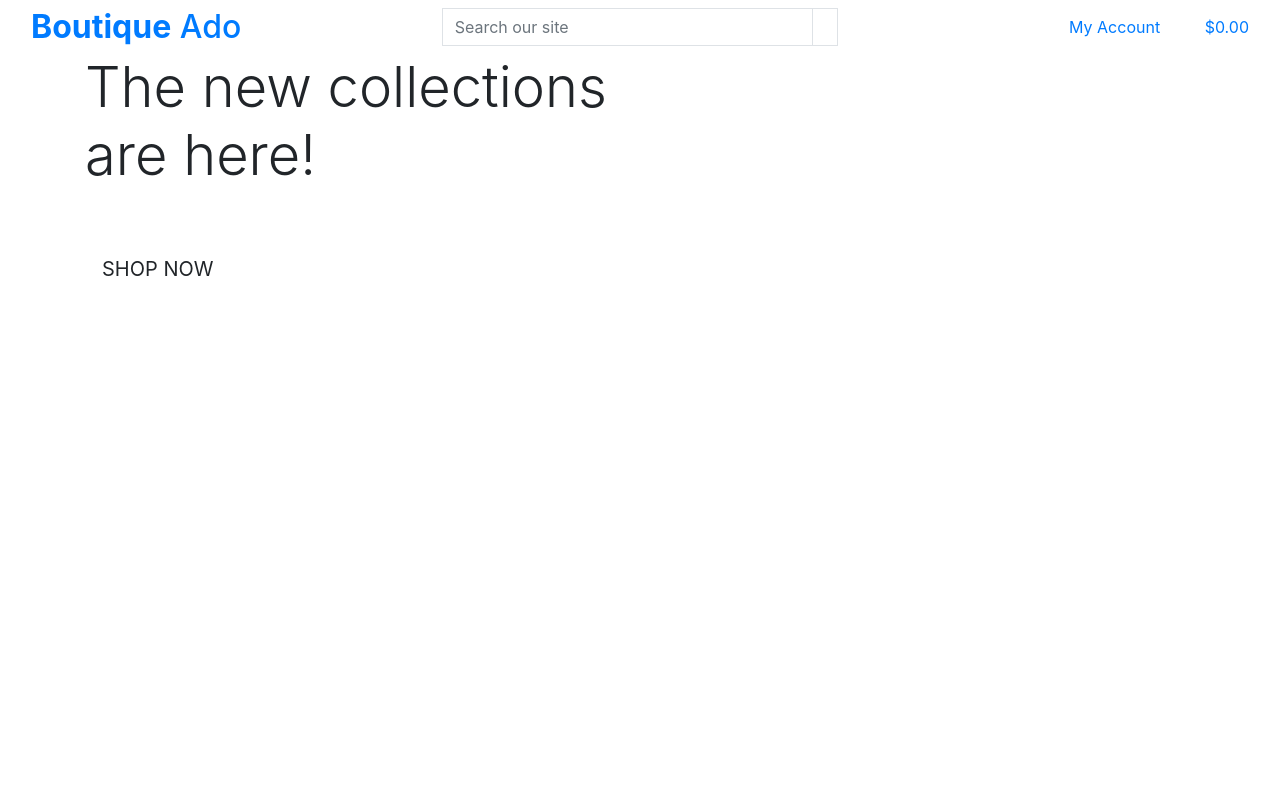
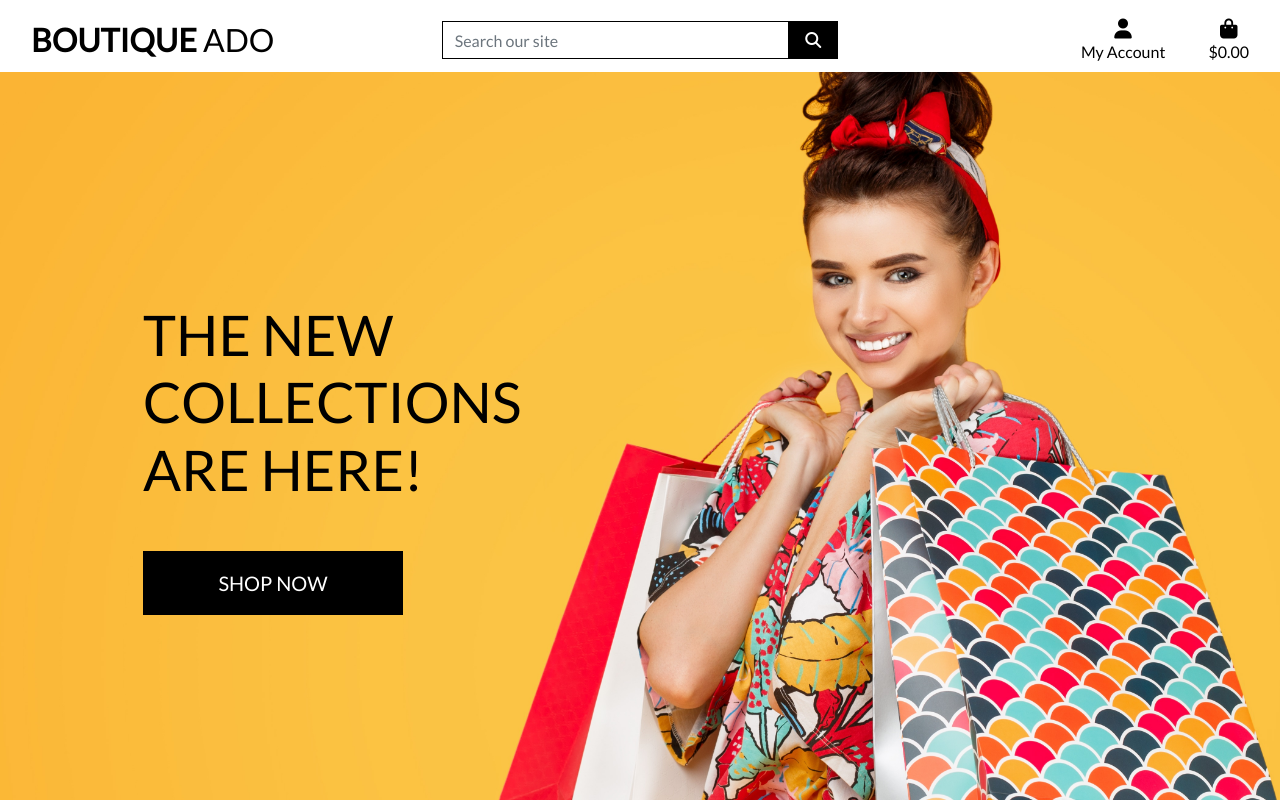
Before and after one commit to KC-7/boutique_ado, a Django app: page / in a window 1280 px wide. Run offline with Django 3.2, Linux system fonts and the light colour scheme; some libraries are stand-ins or nearby versions.

Commit message:
Complete homepage header and css

```diff
--- a/boutique_ado/settings.py
+++ b/boutique_ado/settings.py
@@ -150,6 +150,10 @@ USE_TZ = True
 # https://docs.djangoproject.com/en/3.2/howto/static-files/
 
 STATIC_URL = '/static/'
+STATICFILES_DIRS = (os.path.join(BASE_DIR, 'static'),)
+
+MEDIA_URL = '/media/'
+MEDIA_ROOT = os.path.join(BASE_DIR, 'media')
 
 # Default primary key field type
 # https://docs.djangoproject.com/en/3.2/ref/settings/#default-auto-field
--- a/boutique_ado/urls.py
+++ b/boutique_ado/urls.py
@@ -15,9 +15,11 @@ Including another URLconf
 """
 from django.contrib import admin
 from django.urls import path, include
+from django.conf import settings
+from django.conf.urls.static import static
 
 urlpatterns = [
     path('admin/', admin.site.urls),
     path('accounts/', include('allauth.urls')),
     path('', include('home.urls')),
-]
+] + static(settings.MEDIA_URL, document_root=settings.MEDIA_ROOT)
--- /dev/null
+++ b/static/css/base.css
@@ -0,0 +1,81 @@
+html {
+    height: 100%;
+}
+
+body {
+    background: url('/media/homepage_background_cropped.jpg') no-repeat center center fixed;
+    background-size: cover;
+    height: calc(100vh - 164px);
+    color: #555;
+    font-family: 'Lato';
+}
+
+/* from Bulma */
+.icon {
+    align-items: center;
+    display: inline-flex;
+    justify-content: center;
+    height: 1.5rem;
+    width: 1.5rem;
+}
+
+.logo-font {
+    text-transform: uppercase;
+}
+
+.main-logo-link {
+    width: fit-content;
+}
+
+.shop-now-button {
+    background: black;
+    color: white;
+    min-width: 260px;
+}
+
+.btn-black {
+    background: black;
+    color: white;
+}
+
+.shop-now-button:hover,
+.shop-now-button:active,
+.shop-now-button:focus,
+.btn-black:hover,
+.btn-black:active,
+.btn-black:focus {
+    background: #222;
+    color: white;
+}
+
+.text-black {
+    color: #000 !important;
+}
+
+.border-black {
+    border: 1px solid black !important;
+}
+
+/* -------------------------------- Media Queries */
+
+/* Slightly larger container on xl screens */
+@media (min-width: 1200px) {
+  .container {
+    max-width: 80%;
+  }
+}
+
+/* fixed top navbar only on medium and up */
+@media (min-width: 992px) {
+    .fixed-top-desktop-only {
+        position: fixed;
+        top: 0;
+        right: 0;
+        left: 0;
+        z-index: 1030;
+    }
+
+    .header-container {
+        padding-top: 164px;
+    }
+}
--- a/templates/base.html
+++ b/templates/base.html
@@ -18,12 +18,18 @@
     <!-- Bootstrap CSS -->
     <link rel="stylesheet" href="https://cdn.jsdelivr.net/npm/bootstrap@4.6.2/dist/css/bootstrap.min.css"
         integrity="sha384-xOolHFLEh07PJGoPkLv1IbcEPTNtaed2xpHsD9ESMhqIYd0nLMwNLD69Npy4HI+N" crossorigin="anonymous">
+    <!-- Google Fonts: Lato -->
+    <link rel="stylesheet" href="https://fonts.googleapis.com/css2?family=Lato&display=swap">
+    <!-- Base CSS -->
+    <link rel="stylesheet" href="{% static 'css/base.css' %}">
     {% endblock %}
 
     {% block extra_css %}
     {% endblock %}
 
     {% block corejs %}
+    <!-- Font Awesome -->
+    <script src="https://kit.fontawesome.com/872cb96f02.js" crossorigin="anonymous"></script>
     <!-- jQuery -->
     <script src="https://cdn.jsdelivr.net/npm/jquery@3.5.1/dist/jquery.min.js"
         integrity="sha256-9/aliU8dGd2tb6OSsuzixeV4y/faTqgFtohetphbbj0=" crossorigin="anonymous"></script>
@@ -47,8 +53,8 @@
 
 <body>
 
-    <header class="container-fluid fixed top">
-        <div class="row">
+    <header class="container-fluid fixed-top">
+        <div id="topnav" class="row bg-white pt-lg-2 d-none d-lg-flex">
             <div class="col-12 col-lg-4 my-auto py-1 py-lg-0 text-center text-lg-left">
                 <a href="{% url 'home' %}" class="nav-link main-logo-link">
                     <h2 class="logo-font text-black my-0"><strong>Boutique</strong> Ado</h2>
@@ -57,7 +63,7 @@
             <div class="col-12 col-lg-4 my-auto py-1 py-lg-0">
                 <form method="GET" action="">
                     <div class="input-group w-100">
-                        <input type="text" class="form-control border border-black rounded-0" type="text" name="q" placeholder="Search our site">
+                        <input class="form-control border border-black rounded-0" type="text" name="q" placeholder="Search our site">
                         <div class="input-group-append">
                             <button class="form-control btn btn-black border border-black rounded-0" type="submit">
                                 <span class="icon">
@@ -71,7 +77,7 @@
             <div class="col-12 col-lg-4 my-auto py-1 py-lg-0">
                 <ul class="list-inline list-unstyled text-center text-lg-right my-0">
                     <li class="list-inline-item dropdown">
-                        <a href="#" class="text-black nav-link" id="user-options" data-toggle="dropdown" aria-haspopup="true" aria-expanded="false">
+                        <a class="text-black nav-link" href="#" id="user-options" data-toggle="dropdown" aria-haspopup="true" aria-expanded="false">
                             <div class="text-center">
                                 <div><i class="fas fa-user fa-lg"></i></div>
                                 <p class="my-0">My Account</p>
@@ -80,12 +86,12 @@
                         <div class="dropdown-menu border-0" aria-labelledby="user-options">
                             {% if request.user.is_authenticated %}
                                 {% if request.user.is_superuser %}
-                                <a href="" class="dropdown-item">Product Management</a>
+                                    <a href="" class="dropdown-item">Product Management</a>
                                 {% endif %}
                                 <a href="" class="dropdown-item">My Profile</a>
                                 <a href="{% url 'account_logout' %}" class="dropdown-item">Logout</a>
                             {% else %}
-                                <a href="{% url 'account_signup' %}" class="dropdown-item">Signup</a>
+                                <a href="{% url 'account_signup' %}" class="dropdown-item">Register</a>
                                 <a href="{% url 'account_login' %}" class="dropdown-item">Login</a>
                             {% endif %}
                         </div>
```
Also changed, not shown: media/homepage_background_cropped.jpg (added).
